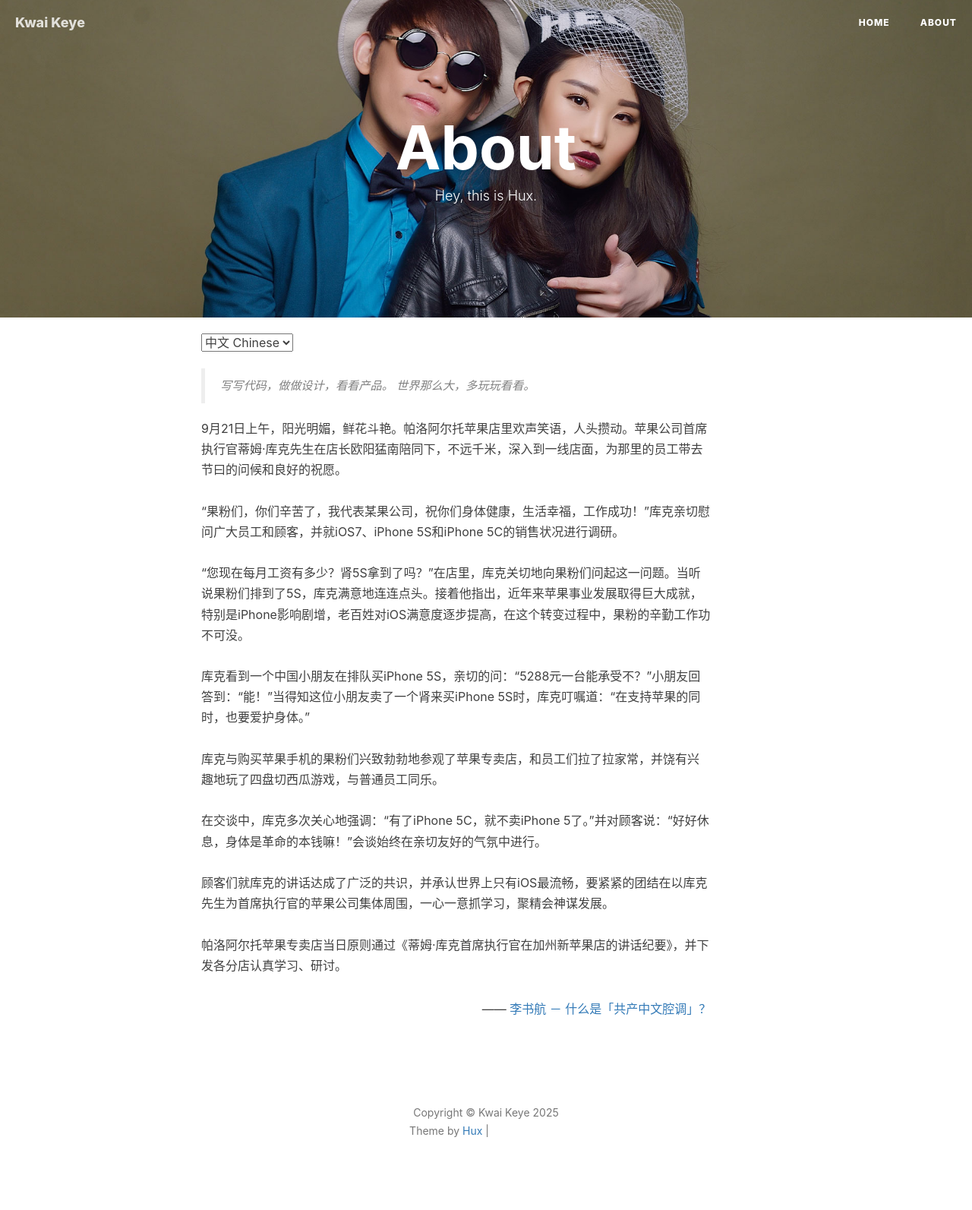
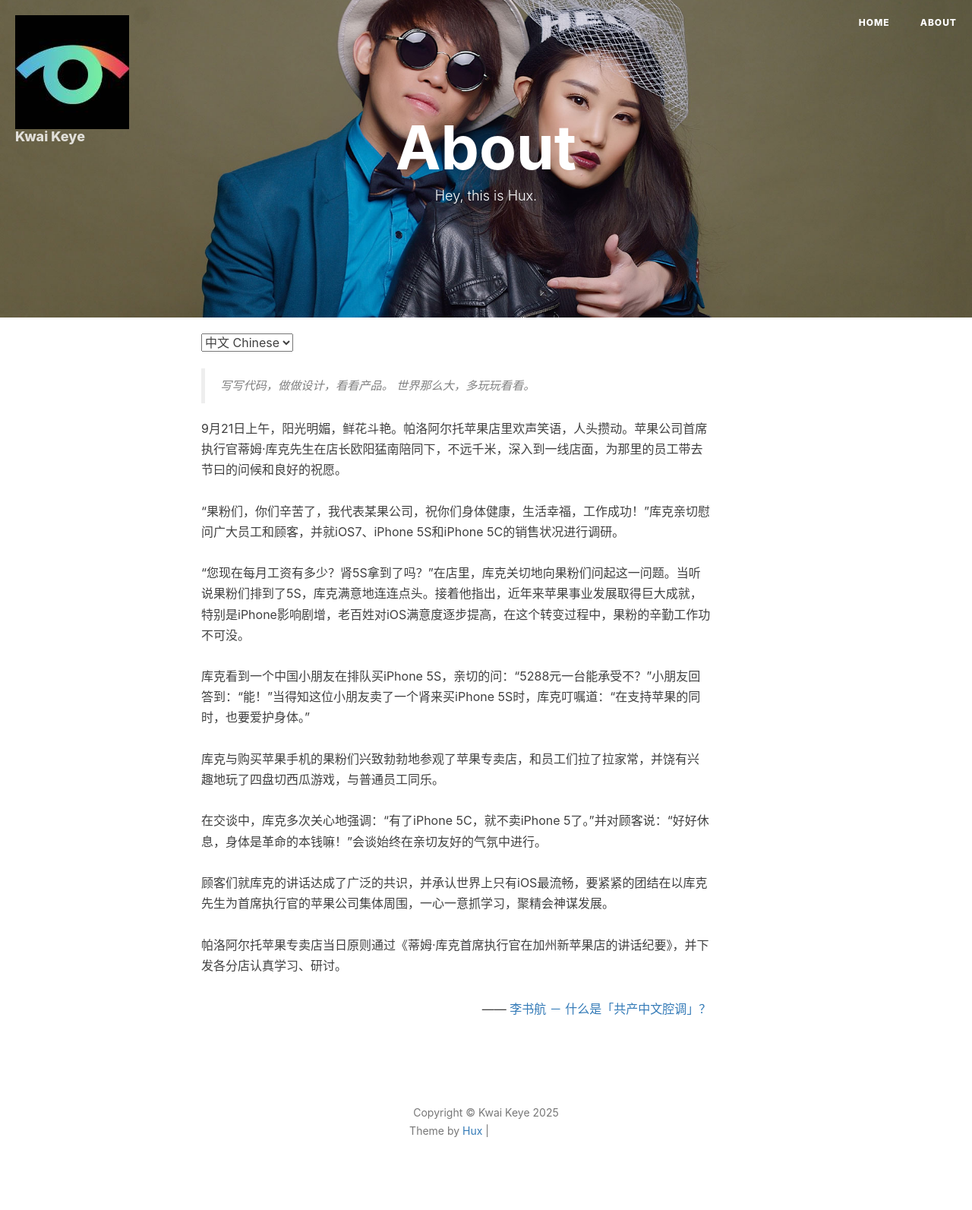
Before and after one commit to Kwai-Keye/kwai-keye.github.io, a Jekyll site: the page built from about.html, in a window 1280 px wide. Shown: the whole page at 76% size. Built offline with Jekyll 4.4.1, drawn with Linux system fonts in a browser that asks for light colours; nearby versions of some CDN libraries; comment, search, counter and statistics services are not loaded; grey boxes are pictures that could not be loaded.

Commit message:
Update nav.html

```diff
--- a/_includes/nav.html
+++ b/_includes/nav.html
@@ -9,7 +9,7 @@
                 <span class="icon-bar"></span>
                 <span class="icon-bar"></span>
             </button>
-            <a class="navbar-brand" href="{{ site.baseurl }}/">{{ site.title }}</a>
+            <a class="navbar-brand" href="{{ site.baseurl }}/"><img src="{{ site.baseurl }}/img/keye.ico" alt="icon" class="navbar-icon">{{ site.title }}</a>
         </div>
 
         <!-- Collect the nav links, forms, and other content for toggling -->
```
